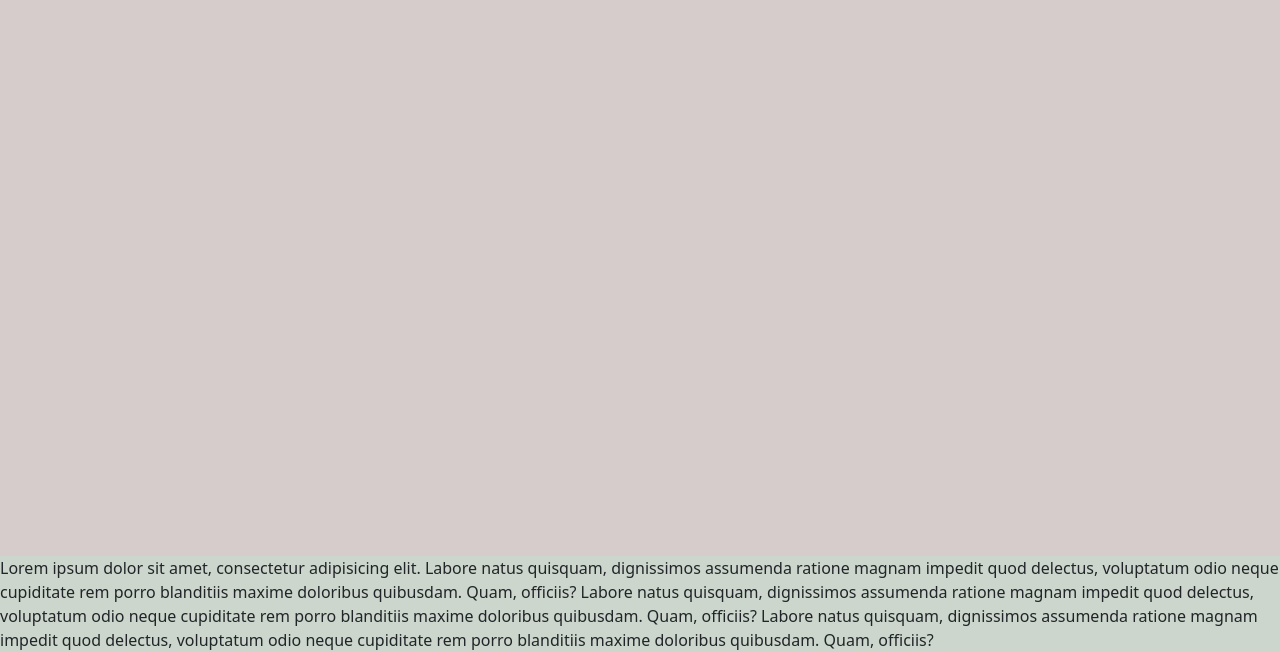
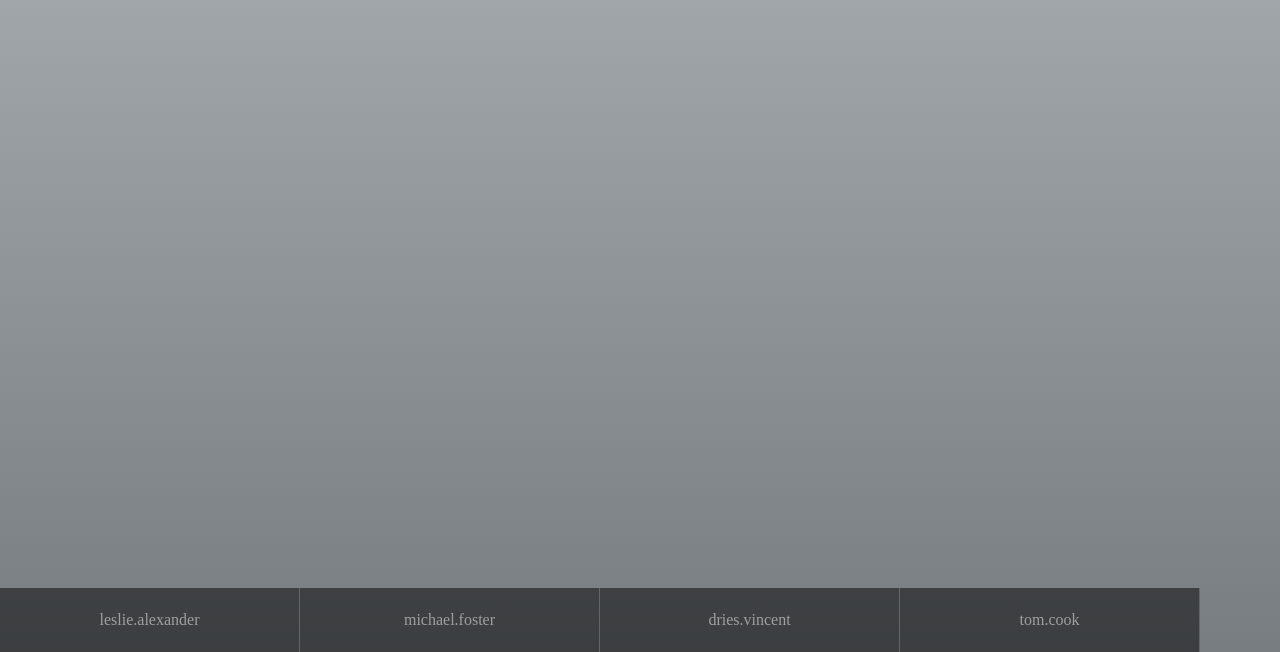
Before and after one commit to nniclas/relay, a React (Create React App) app in the folder app/: page / in a window 1280 px wide. Shown: the part 148-800 px from the top of the page. Built offline with nearby package versions, Linux system fonts and the light colour scheme.

Commit message:
users slider

```diff
--- a/app/src/components/v2/layout/scroll-layout.module.css
+++ b/app/src/components/v2/layout/scroll-layout.module.css
@@ -15,11 +15,11 @@
 }
 
 .content {
-    background: rgba(0, 50, 0, 0.2);
+    /* background: rgba(0, 50, 0, 0.2); */
 }
 
 .scrollcontent {
-    background: rgba(50, 0, 0, 0.2);
+    /* background: rgba(50, 0, 0, 0.2); */
     flex-grow: 1;
     overflow: auto;
     min-height: 0; /* FF */
--- a/app/src/components/v2/layout/scroll-layout.tsx
+++ b/app/src/components/v2/layout/scroll-layout.tsx
@@ -3,7 +3,7 @@ import { useState } from 'react'
 import styles from './scroll-layout.module.css'
 
 interface Args {
-    content: ReactNode
+    children: ReactNode
     header?: ReactNode
     footer?: ReactNode
 
@@ -28,7 +28,7 @@ export const ScrollLayout = (a: Args) => {
             <div className={styles.section}>
                 <div className={styles.content}>{a.header}</div>
                 <div ref={scrollcontainer} className={styles.scrollcontent}>
-                    {a.content}
+                    {a.children}
                 </div>
                 <div className={styles.content}>{a.footer}</div>
             </div>
--- /dev/null
+++ b/app/src/components/v2/layout/slider.module.css
@@ -0,0 +1,9 @@
+.slider {
+    display: flex;
+    flex-direction: row;
+    overflow-x: auto;
+    width: 100vw;
+}
+
+.slider .item {
+}
--- /dev/null
+++ b/app/src/components/v2/layout/slider.tsx
@@ -0,0 +1,21 @@
+import React, { ReactNode, useEffect, useRef } from 'react'
+import { useState } from 'react'
+import styles from './slider.module.css'
+
+interface Args {
+    items: ReactNode[]
+}
+
+export const Slider = (a: Args) => {
+    return (
+        <div className={styles.slider}>
+            {a.items.map((item, i) => {
+                return (
+                    <div key={i} className={styles.item}>
+                        {item}
+                    </div>
+                )
+            })}
+        </div>
+    )
+}
--- a/app/src/components/v2/message-item.tsx
+++ b/app/src/components/v2/message-item.tsx
@@ -35,7 +35,7 @@ export const MessageItem = (a: MessageArgs) => {
                     fontFamily: 'Afacad Flux',
                     fontSize: 16,
                     padding: '12px 24px 32px 24px',
-                    color: 'rgba(0,0,0,0.5)',
+                    color: 'rgba(0,0,0,0.6)',
                 }}
             >
                 {a.message.text}
@@ -47,7 +47,7 @@ export const MessageItem = (a: MessageArgs) => {
                     bottom: 0,
                     fontFamily: 'Afacad Flux',
                     fontSize: 12,
-                    color: 'rgba(0,0,0,0.3)',
+                    color: 'rgba(0,0,0,0.4)',
                     padding: '6px 16px',
                 }}
             >
@@ -60,7 +60,7 @@ export const MessageItem = (a: MessageArgs) => {
                     bottom: 0,
                     fontFamily: 'Afacad Flux',
                     fontSize: 12,
-                    color: 'rgba(0,0,0,0.3)',
+                    color: 'rgba(0,0,0,0.4)',
                     padding: '6px 16px',
                 }}
             >
--- /dev/null
+++ b/app/src/views/main.module.css
@@ -0,0 +1,19 @@
+.container {
+    display: flex;
+    height: 100vh;
+    background: linear-gradient(rgba(170, 175, 180, 1), rgba(120, 125, 130, 1));
+}
+
+.useritem {
+    width: 300px;
+    height: 64px;
+    display: flex;
+    justify-content: center;
+    align-items: center;
+    background: rgba(0, 0, 0, 0.5);
+    font-family: 'Afacad Flux';
+    font-size: 16;
+    padding: '12px 24px 32px 24px';
+    color: rgba(255, 255, 255, 0.5);
+    border-right: 1.5px solid rgba(255, 255, 255, 0.2);
+}
--- a/app/src/views/main.tsx
+++ b/app/src/views/main.tsx
@@ -11,6 +11,8 @@ import { ChatRoom } from '../components/v1/chat-room'
 import { MessageList } from '../components/v2/message-list'
 import { Message } from '../types/message'
 import { ScrollLayout } from '../components/v2/layout/scroll-layout'
+import styles from './main.module.css'
+import { Slider } from '../components/v2/layout/slider'
 
 const you = 'tom.cook@example.com'
 
@@ -59,85 +61,109 @@ export const Main = () => {
     //     }
     // }
 
+    const userItems = (
+        <Slider
+            items={testUsers.map((u, i) => (
+                <div key={i} className={styles.useritem}>
+                    {u.name.split('@')[0]}
+                </div>
+            ))}
+        />
+    )
+
     return (
         <div
+            className={styles.container}
             onClick={() => {
                 const i = Math.round(Math.random() * 9)
                 const msgs = [...messages, testMessages[i]]
                 setMessages(msgs)
             }}
         >
-            <ScrollLayout
-                content={<MessageList messages={messages} />}
-                footer={content2}
-                followEnd
-            />
+            <ScrollLayout footer={userItems} followEnd>
+                <MessageList messages={messages} />
+            </ScrollLayout>
         </div>
     )
 }
+
+const testUsers: { name: string }[] = [
+    {
+        name: 'leslie.alexander@example.com',
+    },
+    {
+        name: 'michael.foster@example.com',
+    },
+    {
+        name: 'dries.vincent@example.com',
+    },
+    {
+        name: 'tom.cook@example.com',
+    },
+]
 
 const testMessages: (Message & { color: string })[] = [
     {
         user: 'leslie.alexander@example.com',
         date: '2023-01-23T13:23Z',
         text: 'tukiya mejipisi waruwe mejilawe wa tukiruwewapo bona siliwarumewetu',
-        color: 'rgb(200,220,200)',
+        color: 'rgb(100,120,100)',
     },
     {
         user: 'michael.foster@example.com',
         date: '2023-01-23T13:23Z',
         text: 'niwelila jisi mejilawe tukiwe tubofeweru bona powafijipo wohujimepowepo naboru wani warumobohuruya, fekiweruweboni tukiweruwe kiwaniba wa tukibohusiwanipo wohulilamewerusi, wameme sikijiwemeposi bona mojibakituya mowen',
-        color: 'rgb(220,220,200)',
+        color: 'rgb(120,120,100)',
     },
     {
         user: 'dries.vincent@example.com',
         date: '2023-01-23T13:23Z',
         text: 'tukiya mebolilasi',
-        color: 'rgb(220,200,220)',
+        color: 'rgb(120,100,120)',
     },
     {
         user: 'lindsay.walton@example.com',
         date: '2023-01-23T13:23Z',
         text: 'waruwe mejilawe wa pijiweliwe bona wa pibomowe',
-        color: 'rgb(220,220,220)',
+        color: 'rgb(120,120,120)',
     },
     {
         user: 'tom.cook@example.com',
         date: '2023-01-23T13:23Z',
         text: 'fekiweruweboni',
-        color: 'rgb(200,200,220)',
+        color: 'rgb(100,100,120)',
         out: true,
     },
     {
         user: 'courtney.henry@example.com',
         date: '2023-01-23T13:23Z',
         text: 'tuwemopimewesi waruwe mejilawe wa pijiweliwe bona wa pibomowe-baruwaniwatuwe fejitukijini tukiya mebolilasi',
-        color: 'rgb(220,200,200)',
+        color: 'rgb(120,100,100)',
     },
     {
         user: 'tom.cook@example.com',
         date: '2023-01-23T13:23Z',
         text: 'pijiweliwe bona wa pibomowe',
-        color: 'rgb(200,200,220)',
+        color: 'rgb(100,100,120)',
         out: true,
     },
     {
         user: 'dries.vincent@example.com',
         date: '2023-01-23T13:23Z',
         text: 'wa',
-        color: 'rgb(220,200,220)',
+        color: 'rgb(120,100,120)',
     },
     {
         user: 'leslie.alexander@example.com',
         date: '2023-01-23T13:23Z',
         text: 'tuwemopimewesi waruwe mejilawe wa pijiweliwe',
-        color: 'rgb(200,220,200)',
+        color: 'rgb(100,120,100)',
     },
     {
         user: 'courtney.henry@example.com',
         date: '2023-01-23T13:23Z',
         text: 'mejilawe wa pijiweliwe',
-        color: 'rgb(220,200,200)',
+        color: 'rgb(120,100,100)',
     },
 ]
 
@@ -195,17 +221,3 @@ const testMessages: (Message & { color: string })[] = [
 //         lastSeenDateTime: '2023-01-23T13:23Z',
 //     },
 // ]
-
-const content2 = (
-    <div>
-        Lorem ipsum dolor sit amet, consectetur adipisicing elit. Labore natus
-        quisquam, dignissimos assumenda ratione magnam impedit quod delectus,
-        voluptatum odio neque cupiditate rem porro blanditiis maxime doloribus
-        quibusdam. Quam, officiis? Labore natus quisquam, dignissimos assumenda
-        ratione magnam impedit quod delectus, voluptatum odio neque cupiditate
-        rem porro blanditiis maxime doloribus quibusdam. Quam, officiis? Labore
-        natus quisquam, dignissimos assumenda ratione magnam impedit quod
-        delectus, voluptatum odio neque cupiditate rem porro blanditiis maxime
-        doloribus quibusdam. Quam, officiis?
-    </div>
-)
```
